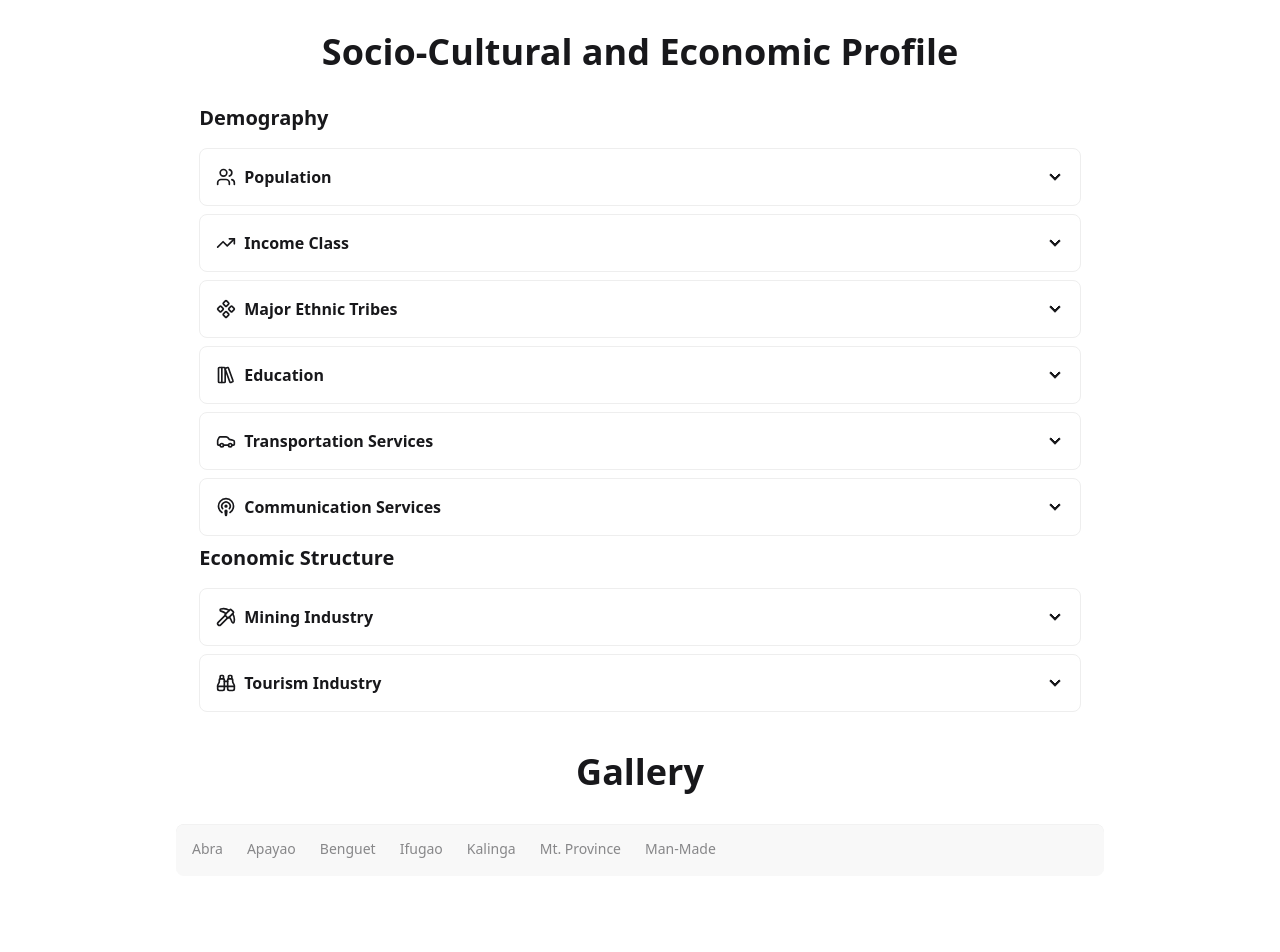
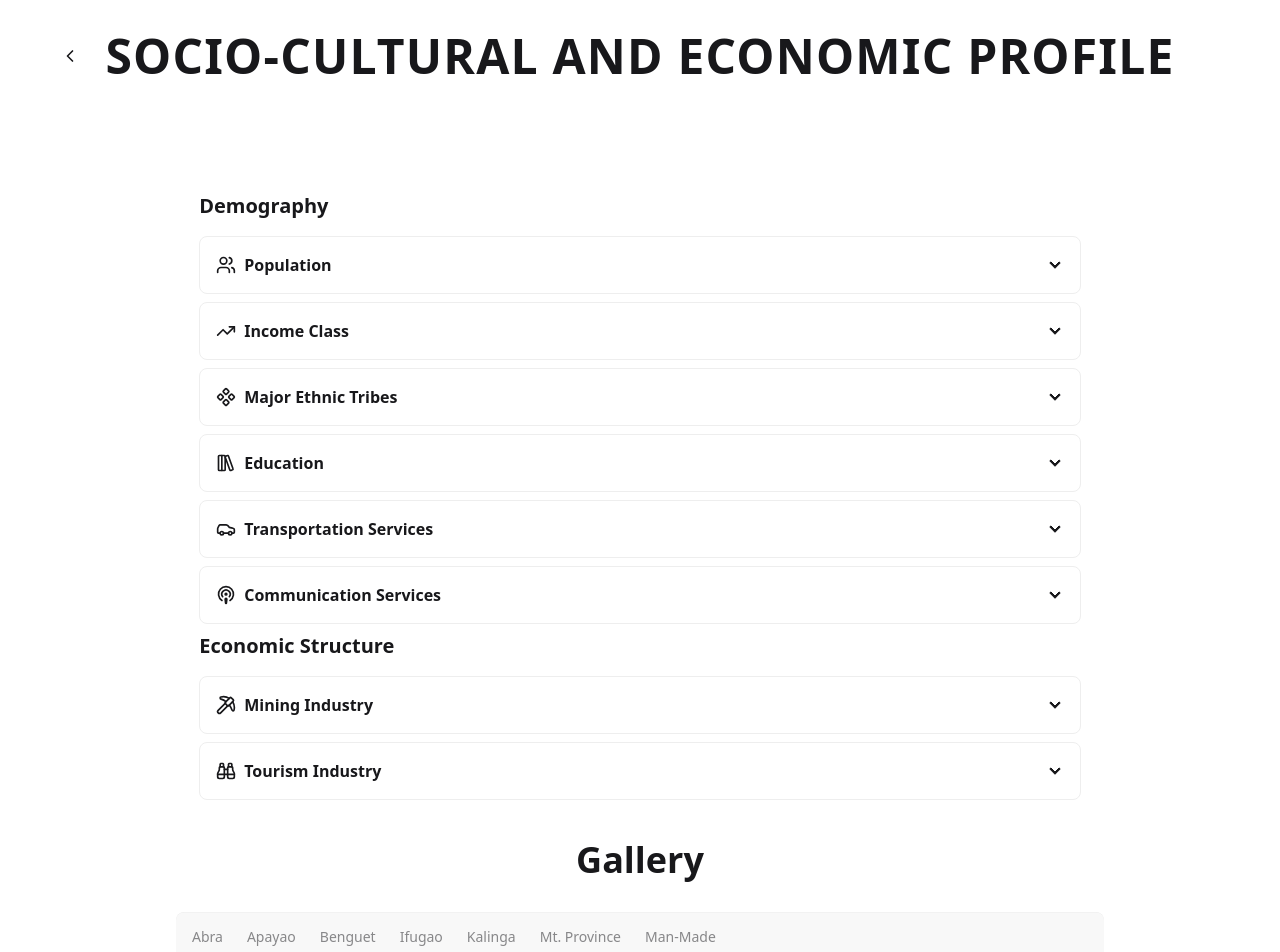
Before and after one commit to yukiroow/cordimap-landing-site, a React (Vite) app: page /socio-cultural in a window 1280 px wide. Shown: the top 952 px of the page. Before the commit the page ends 876 px from the top, so only its background shows below. Built offline with nearby package versions, Linux system fonts and the light colour scheme.

Commit message:
Added button for SocioCultural.jsx

```diff
--- a/src/SocioCultural.jsx
+++ b/src/SocioCultural.jsx
@@ -1,10 +1,13 @@
-import { Users, TrendingUp, ComponentIcon, Gem, LibraryBig, Car, Podcast, PickaxeIcon, Binoculars } from "lucide-react";
+import { ChevronLeft, Users, TrendingUp, ComponentIcon, LibraryBig, Car, Podcast, PickaxeIcon, Binoculars } from "lucide-react";
 
 const SocioCultural = () => {
     return (
         <div className="min-h-screen ml-15 mr-15">
             {/* SOCIO CULTURAL AND ECONOMIC PROFILE */}
-            <h1 className="text-4xl font-bold text-center pt-8 mb-8">Socio-Cultural and Economic Profile</h1>
+            <div className="relative flex items-center mb-20 w-full">
+                <ChevronLeft className="absolute left-0 cursor-pointer w-5 h-5 text-black-600" />
+                <h1 className="text-5xl font-extrabold text-center tracking-wide w-full pt-8 mb-8">SOCIO-CULTURAL AND ECONOMIC PROFILE</h1>
+            </div>
             <div className="w-full px-[12%] flex flex-col justify-center">
                 <h2 className="text-xl font-semibold mb-4">Demography</h2>
                 <div className="collapse collapse-arrow bg-base-100 border border-base-300 mb-2">
@@ -148,7 +151,7 @@ const SocioCultural = () => {
 
             {/* GALLERY */}
             <h1 className="text-4xl font-bold text-center mt-8 mb-8">Gallery</h1>
-            <div className="flex flex-row w-full justify-center">
+            <div className="flex flex-row w-full justify-center mb-8">
                 <div className="tabs tabs-box w-[80%]">
                     {/* Abra */}
                     <input type="radio" name="my_tabs_6" className="tab" aria-label="Abra"/>
```
Lines whose indentation alone changed are shown as unchanged.
